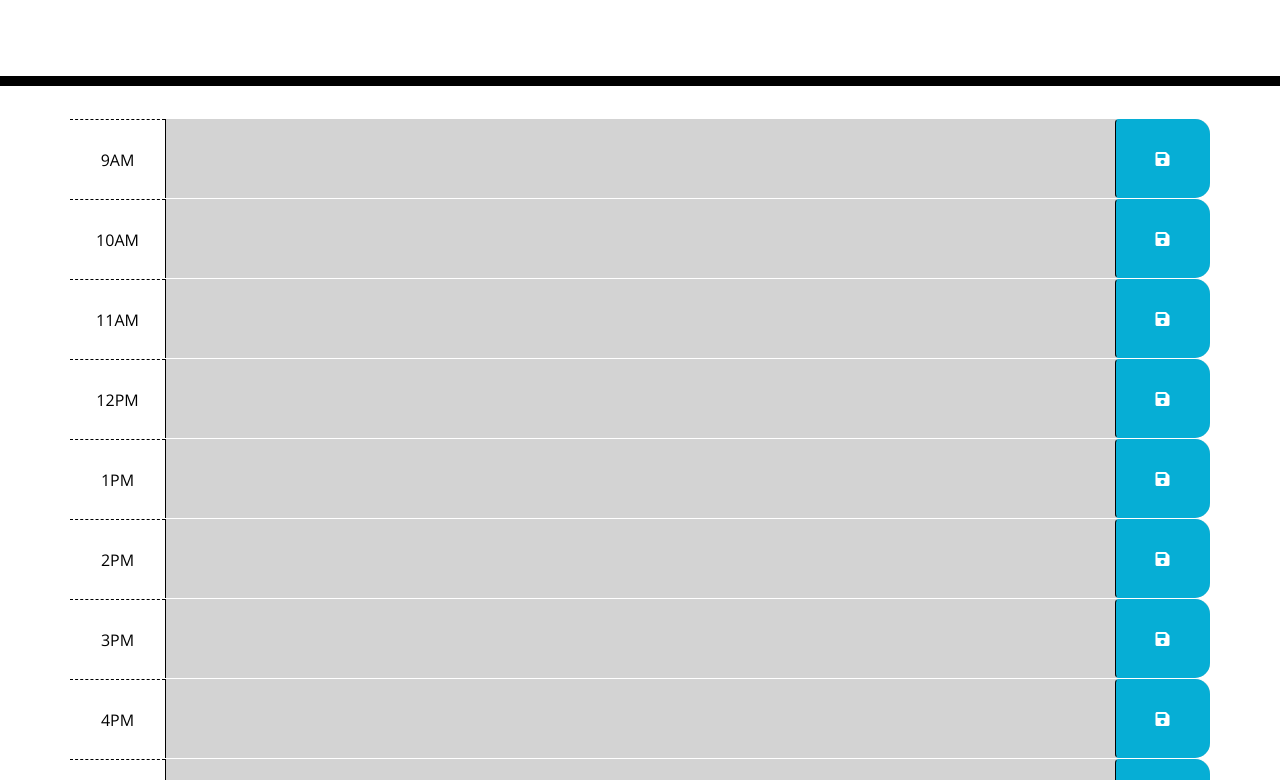
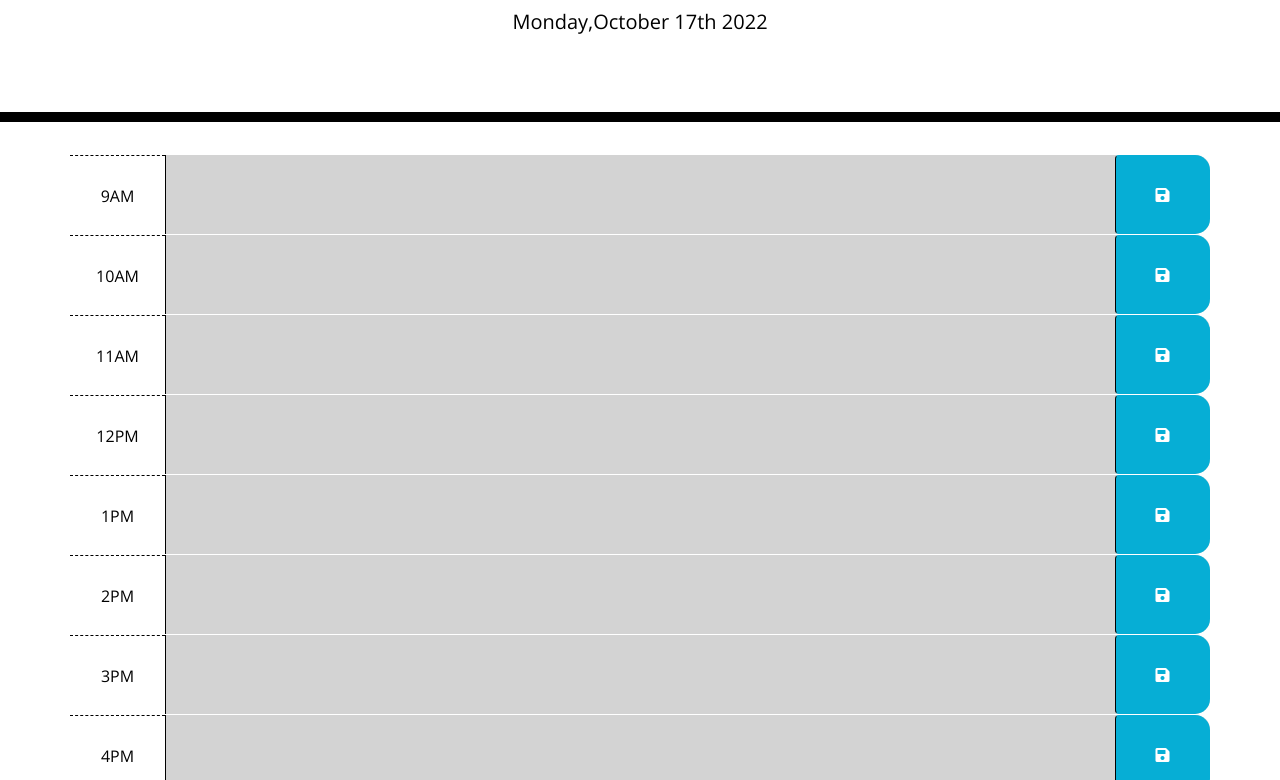
Before and after one commit to Jm1211/API-challenge-Work-day-scheduler, a plain HTML site: page index.html in a window 1280 px wide. Shown: the part 182-962 px from the top of the page. Drawn offline with nearby package versions, Linux system fonts and the light colour scheme.

```diff
--- a/assets/script.js
+++ b/assets/script.js
@@ -1,3 +1,2 @@
-var saveBtn= $("#saveBtn")
-
-localStorage.setItem()
+var currentDate = moment().format("dddd,MMMM Do YYYY");
+$("#currentDay").text(currentDate);
--- a/index.html
+++ b/index.html
@@ -97,6 +97,8 @@
 
     <script src="https://cdnjs.cloudflare.com/ajax/libs/jquery/3.2.1/jquery.min.js"></script>
     <script src="https://cdnjs.cloudflare.com/ajax/libs/moment.js/2.24.0/moment.min.js"></script>
+    <script src="assets/script.js"></script>
+
 
   </body>
 </html>
```
